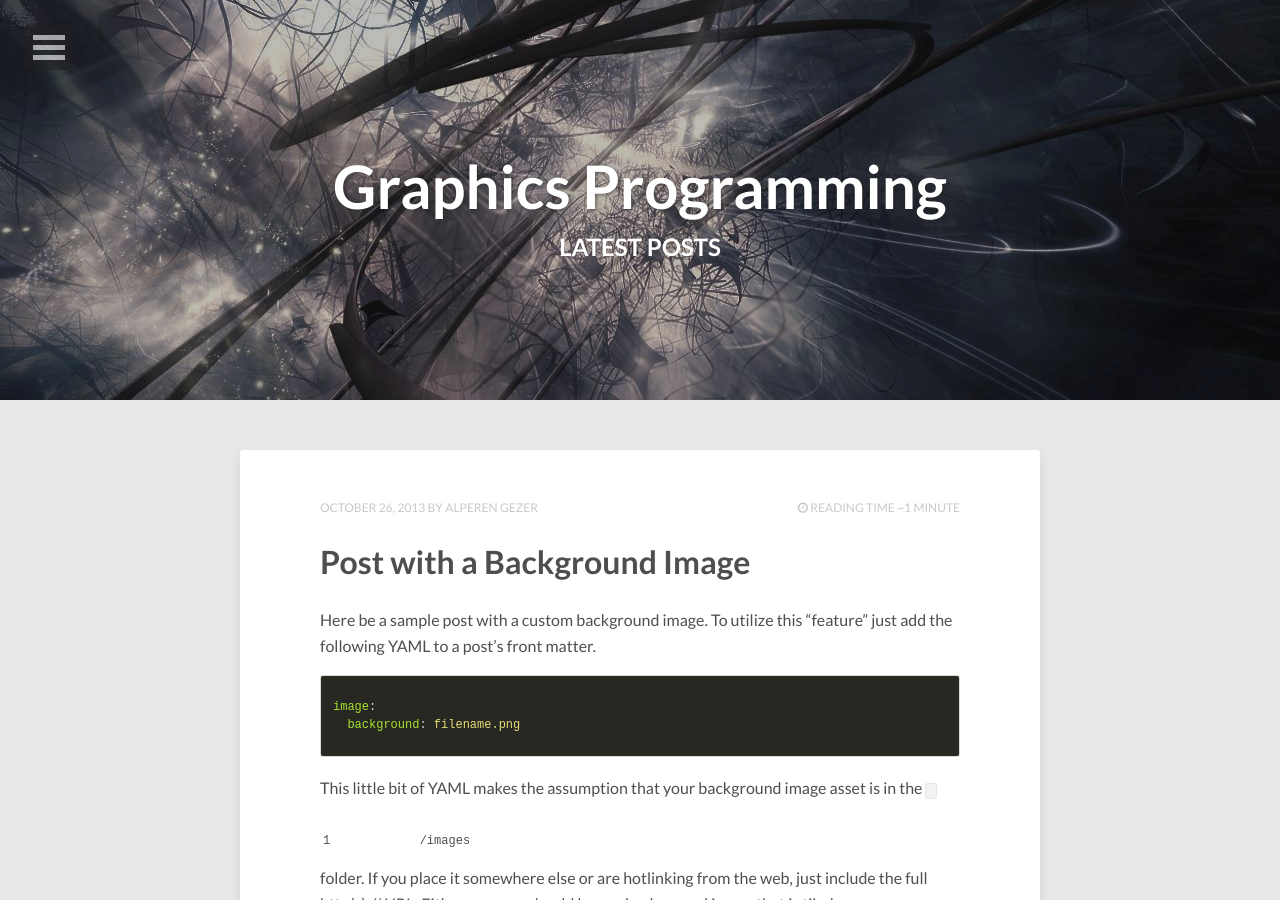
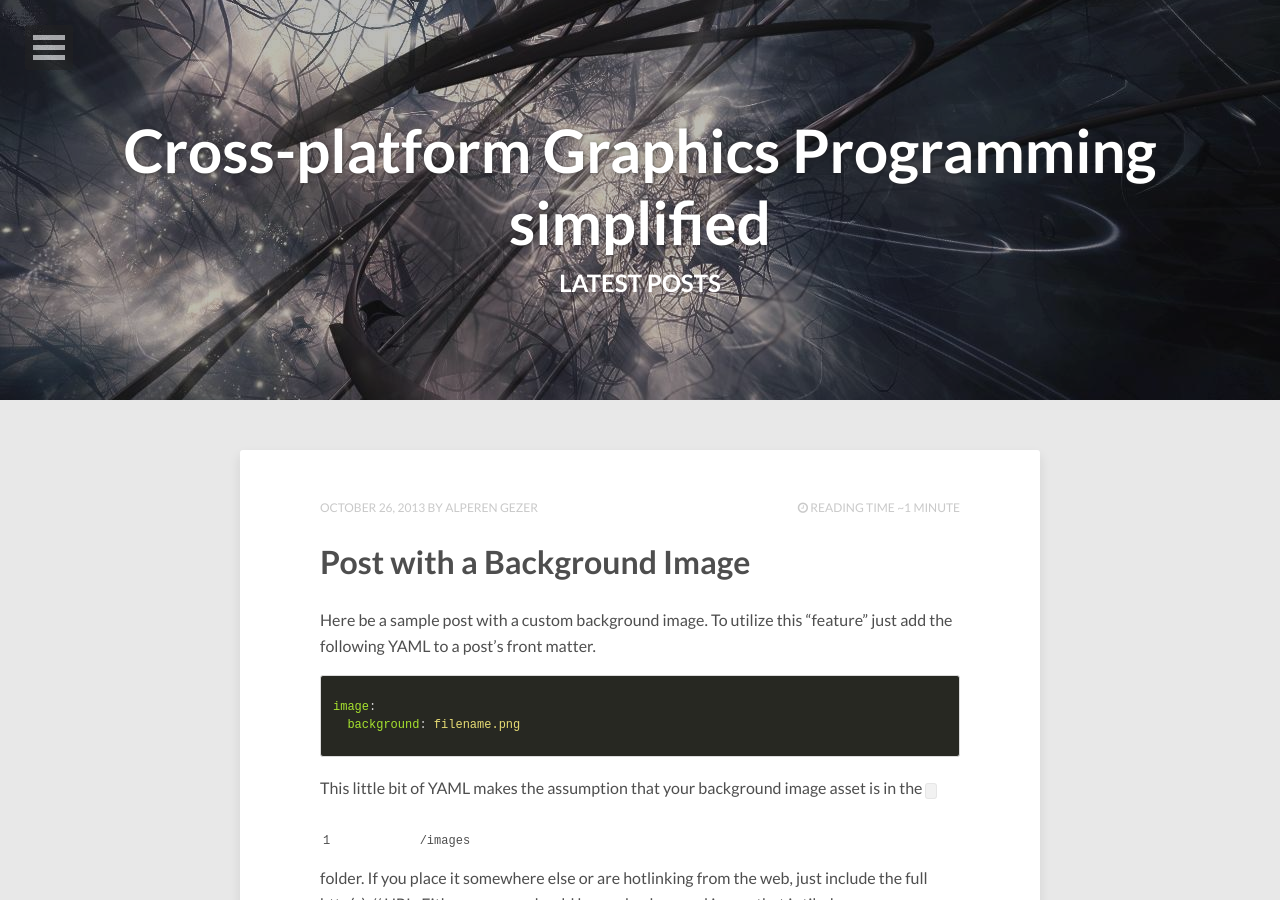
Before and after one commit to 0x61726b/arkenthera.github.io, a Jekyll site: the page built from index.html, in a window 1280 px wide and 900 px high. Built offline with Jekyll 4.4.1, drawn with Linux system fonts in a browser that asks for light colours; nearby versions of some CDN libraries; the list of posts is cut into pages by our own code; part of the change alters nothing that is shown.

```diff
--- a/_config.yml
+++ b/_config.yml
@@ -1,8 +1,5 @@
 title:            Cross-platform Graphics Programming simplified
 description:      Building a stateless cross platform renderer and writing about it.I'll occasionally write tutorials or my thoughts on things.
-
-title:            Graphics Programming
-description:      Another graphics programming blog
 
 disqus_shortname: hpstrtheme
 reading_time:     true
```
